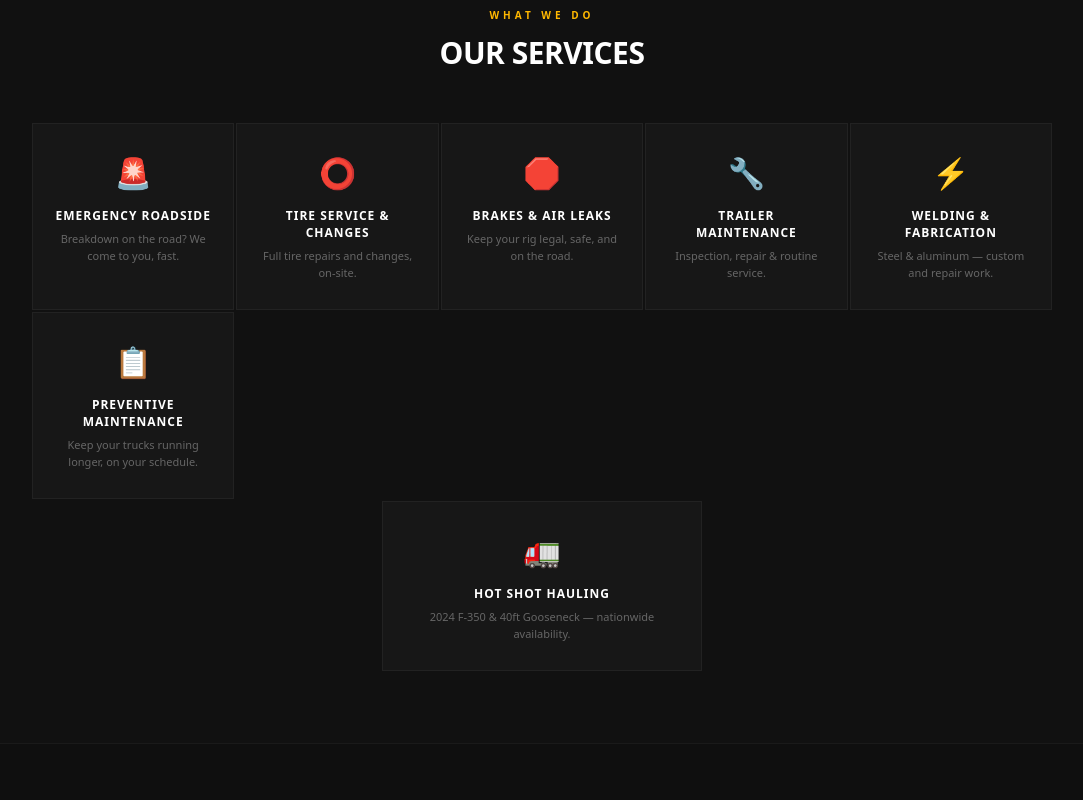
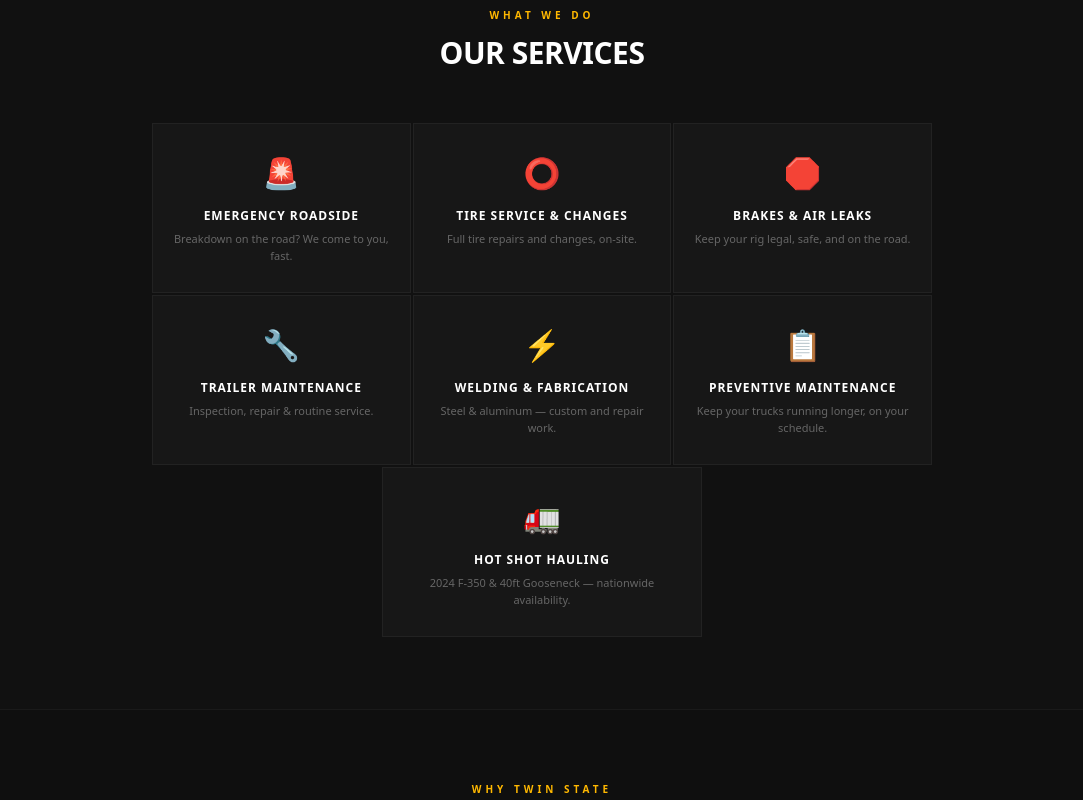
Before and after one commit to April15Hater/tsrs-landing, a plain HTML site: page index.html in a window 1280 px wide. Shown: the part 800-1600 px from the top of the page, without its empty margins (98-1181 px from the left). Drawn offline with Linux system fonts and the light colour scheme.

Commit message:
fix: 3-column services grid, remove gallery photos, mobile breakpoint

```diff
--- a/index.html
+++ b/index.html
@@ -107,8 +107,8 @@
     .services { background: var(--bg2); padding: 72px 40px; }
     .services-grid {
       display: grid;
-      grid-template-columns: repeat(auto-fit, minmax(200px, 1fr));
-      gap: 2px; max-width: 1020px; margin: 0 auto;
+      grid-template-columns: repeat(3, 1fr);
+      gap: 2px; max-width: 780px; margin: 0 auto;
     }
     .service-card {
       background: var(--card); border: 1px solid var(--border);
@@ -213,6 +213,8 @@
       .nav-name { font-size: 11px; }
       .hero { padding: 64px 20px 72px; }
       .services, .why, .gallery, .contact { padding: 56px 20px; }
+      .services-grid { grid-template-columns: 1fr; }
+      .service-card--wide { width: 100%; }
       .gallery-grid {
         grid-template-columns: 1fr 1fr;
         grid-template-rows: repeat(3, 160px);
```
Also changed, not shown: images/gallery-1.jpg (deleted), images/gallery-2.jpg (deleted), images/gallery-3.jpg (deleted), images/gallery-4.jpg (deleted), images/gallery-5.jpg (deleted), images/gallery-6.jpg (deleted).
